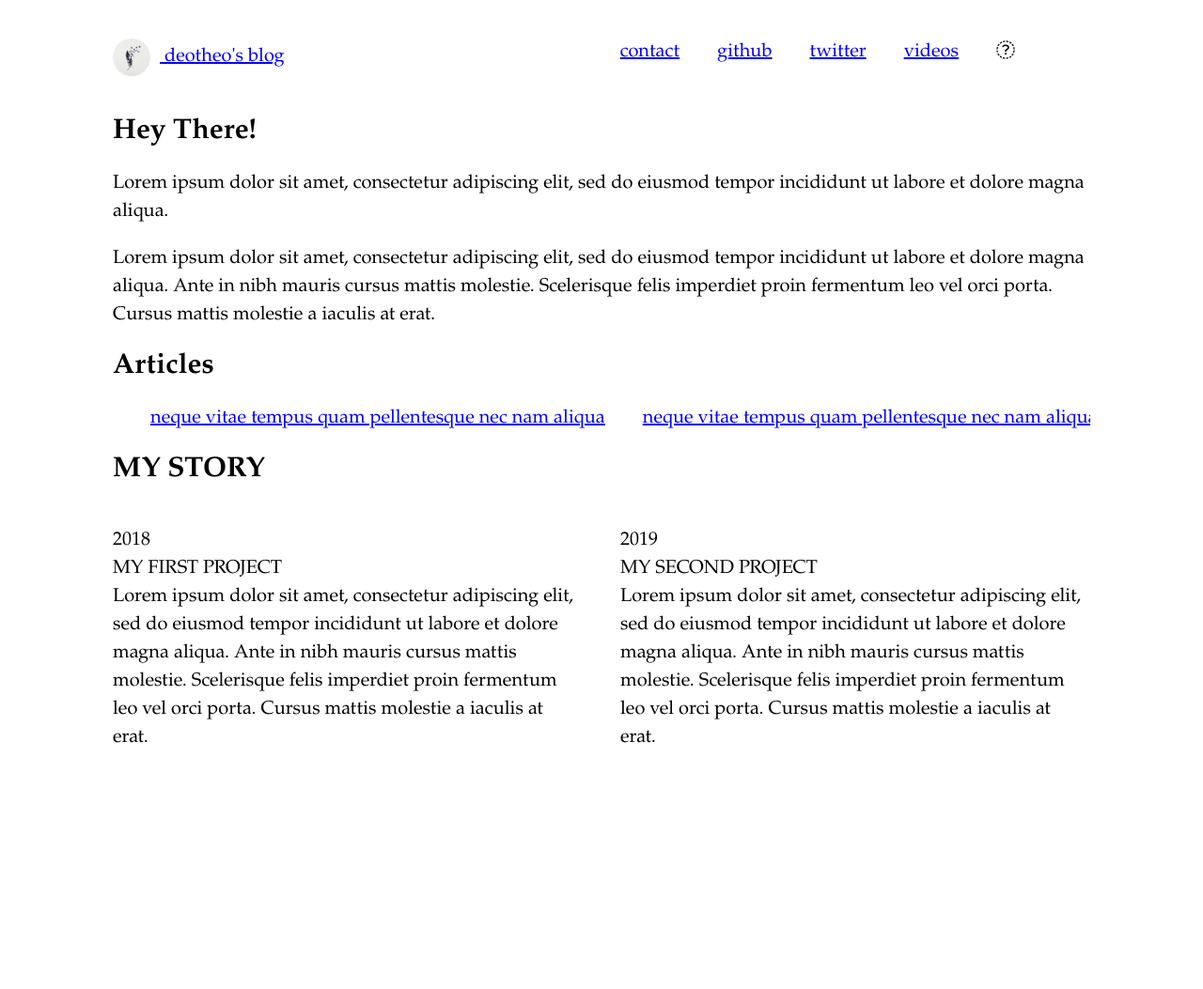
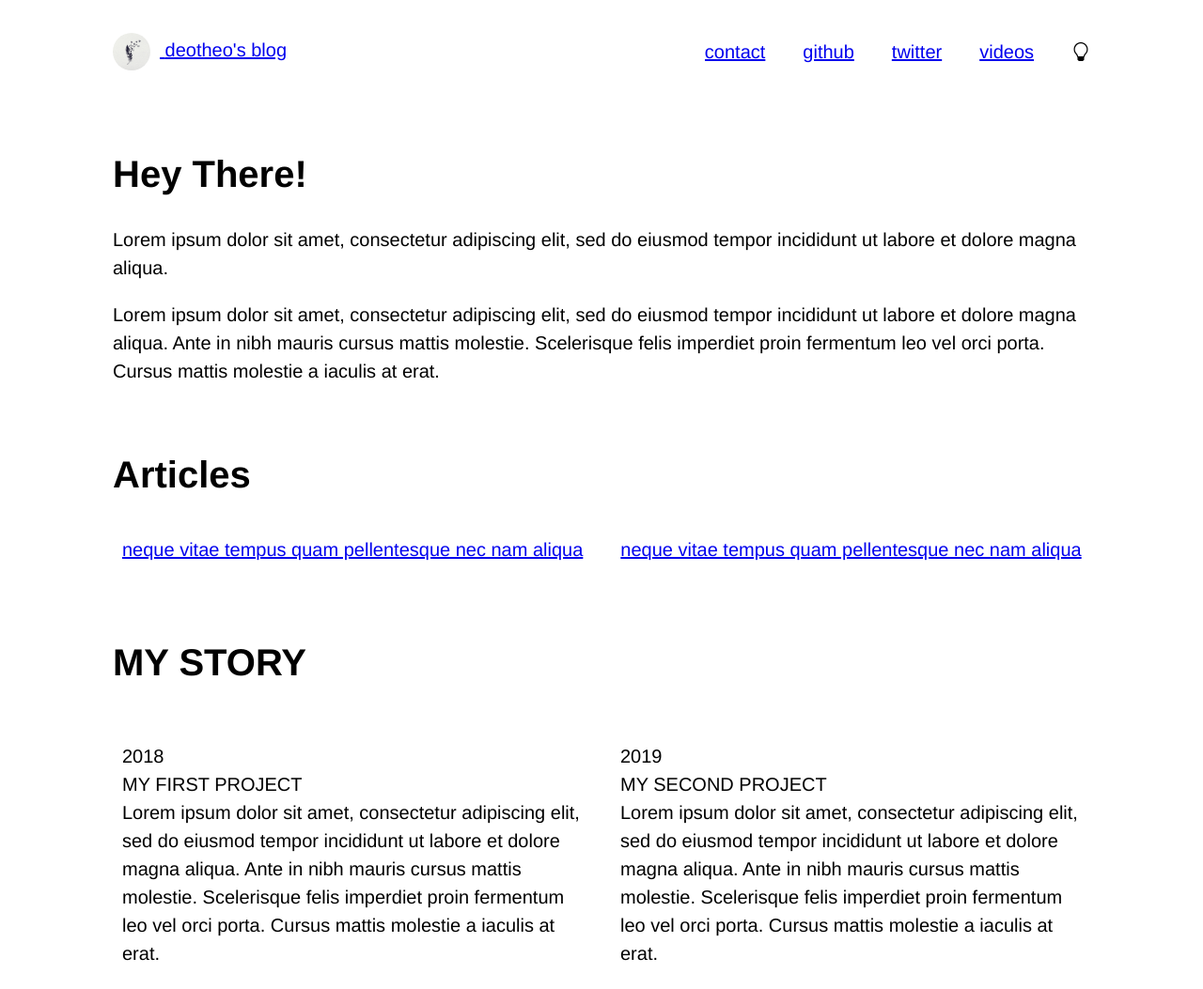
Before and after one commit to deotheoo/deotheoo, a plain HTML site: page index.html in a window 1280 px wide. Shown: the whole page at 94% size. Before the commit the page ends 860 px from the top, so only its background shows below. Drawn offline with nearby package versions, Linux system fonts and the light colour scheme.

Commit message:
navigation menu, font, dark mode switch

```diff
--- a/index.html
+++ b/index.html
@@ -5,12 +5,12 @@
     <meta http-equiv="X-UA-Compatible" content="yes">
     <meta name="viewport" content="width=device-width, initial-scale=1.0">
     <title>My Portofolio</title>
-    <script src="https://cdnjs.cloudflare.com/ajax/libs/font-awesome/6.4.0/js/all.min.js"></script>
+    <link rel="stylesheet" href="https://cdn.jsdelivr.net/npm/bootstrap-icons@1.3.0/font/bootstrap-icons.css" />
+    <script src="script.js" defer></script>
     <link rel="stylesheet" href="style.css">
 </head>
 
 <body>
-  <header>
   <nav class="menu">
 
     <div class="nav-left">
@@ -25,17 +25,20 @@
     </div>
 
       <div class="nav-right">
+        <ul>
+          <li class="icons">
+            <li><i class="bi bi-lightbulb" id="dark-mode-toggle"></i></li>
+          </li>
+        </ul>
 
         <ul id="links">
           <li><a target="_blank" href="deotheo@proton.me">contact</a></li>
           <li><a target="_blank" href="https://github.com/deotheoo">github</a></li>
           <li><a target="_blank" href="https://twitter.com/_deotheo_">twitter</a></li>
           <li><a target="_blank" href="https://youtube.com/@deotheo">videos</a></li>
-            <li class="icons"> <i target="_blank" class="fa-solid fa-lightbulb-on" onclick="switchTheme()">dark mode</i> <a id="toggle-nav" onclick="toggleNav()">
         </ul>
       </div>
-
-  </header>
+  </nav>
 
   <section class="section1">
     <div class="container">
@@ -46,19 +49,19 @@
       <h2 class="articles">Articles</h2>
       <ul class="articles">
         <li>
-          <a href="/vlog/pp-INfssWBo">neque vitae tempus quam pellentesque nec nam aliqua</a>
+          <a href="about:blank">neque vitae tempus quam pellentesque nec nam aliqua</a>
         </li>
 
         <li>
-          <a href="/vlog/pp-INfssWBo">neque vitae tempus quam pellentesque nec nam aliqua</a>
+          <a href="about:blank">neque vitae tempus quam pellentesque nec nam aliqua</a>
         </li>
 
         <li>
-          <a href="/vlog/pp-INfssWBo">neque vitae tempus quam pellentesque nec nam aliqua</a>
+          <a href="about:blank">neque vitae tempus quam pellentesque nec nam aliqua</a>
         </li>
 
         <li>
-          <a href="/vlog/pp-INfssWBo">neque vitae tempus quam pellentesque nec nam aliqua</a>
+          <a href="about:blank">neque vitae tempus quam pellentesque nec nam aliqua</a>
         </li>
 
       </ul>
--- /dev/null
+++ b/script.js
@@ -0,0 +1,15 @@
+const toggle = document.getElementById('dark-mode-toggle');
+const body = document.querySelector('body');
+
+toggle.addEventListener('click', function(){
+    this.classList.toggle('bi-lightbulb-fill');
+    if(this.classList.toggle('bi-lightbulb')){
+        body.style.background = 'white';
+        body.style.color = 'black';
+        body.style.transition = '1s';
+    }else{
+        body.style.background = 'black';
+        body.style.color = 'white';
+        body.style.transition = '1s';
+    }
+});
--- a/style.css
+++ b/style.css
@@ -1,25 +1,27 @@
+html {
+	font-size: 100%;
+	overflow-y: scroll;
+	-webkit-text-size-adjust: 100%;
+	-ms-text-size-adjust: 100%;
+}
+
 body{
     padding: 1em;
     margin: auto;
     color: var(--fg);
-    font-family: 'PT Serif', 'Garamond', 'Georgia', serif;
+    font-family: "Avenir Next","Avenir","jost","Helvetica","Tahoma",sans-serif;
+    word-break: break-word;
     line-height: 1.5em;
     max-width: 52em;
     font-size: 20px;
+    background: var(--fg);
 }
 
 ul {
     display: flex;
     column-gap: 40px;
     list-style: none;
-    padding-left: 0;
-}
-
-header{
-    display: flex;
-    align-items: center;
-    justify-content: space-between;
-    padding: 0;
+    padding: .5em .5em;
 }
 
 .logo {
@@ -29,17 +31,56 @@ header{
     vertical-align: middle;
 }
 
-.nav-left{
-    float: left;
-    line-height: 2em;
+nav {
+	display: flex;
+	align-items: center;
+	justify-content: space-between;
 }
 
-.nav-right{
-    position: absolute;
-    right: 200px;
+nav ul {
+	margin: 0;
+	padding: 0;
+	list-style-type: none;
+}
+
+nav ul li {
+    display: inline-block;
+    list-style-type: none;
+}
+
+nav ul.links {
+	display: flex;
+	flex-direction: row;
+}
+
+.nav-left {
+    float: left;
+}
+
+.nav-right {
+    display: flex;
+    overflow: hidden;
+    flex-direction: row-reverse;
+}
+
+.icons {
+    display: inline-block;
 }
 
 ul.articles {
     overflow: auto;
     white-space: nowrap;
 }
+
+li{cursor: pointer;
+
+}
+
+h2 {
+    margin: 2em 0 1em;
+    font-size: 2em;
+}
+
+.menu {
+    height: 3.5em;
+}
```
Lines whose indentation alone changed are shown as unchanged.
